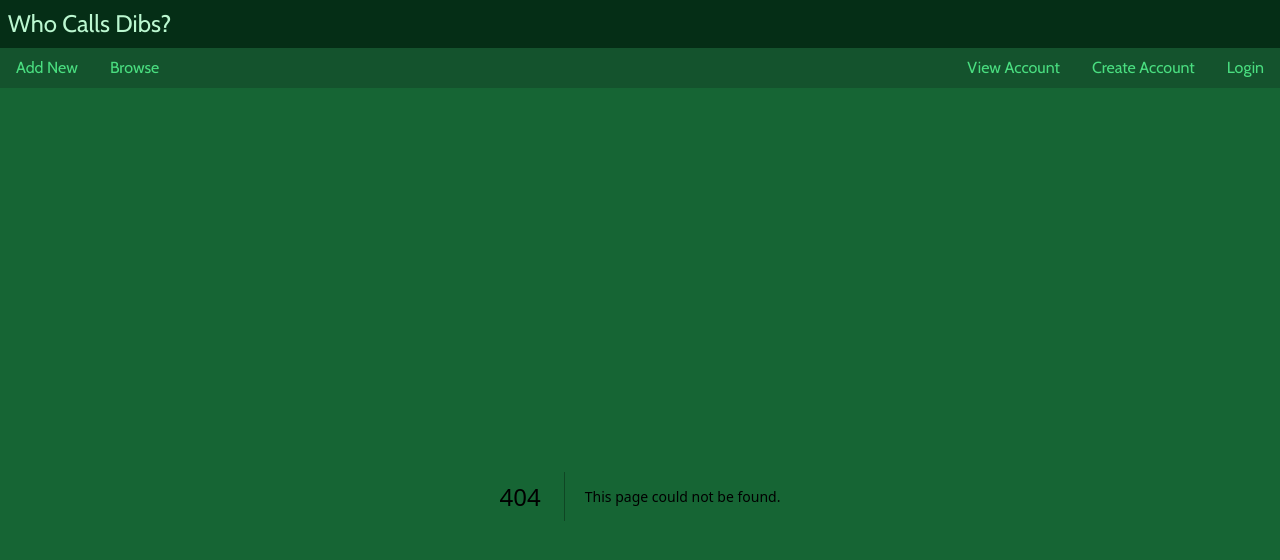
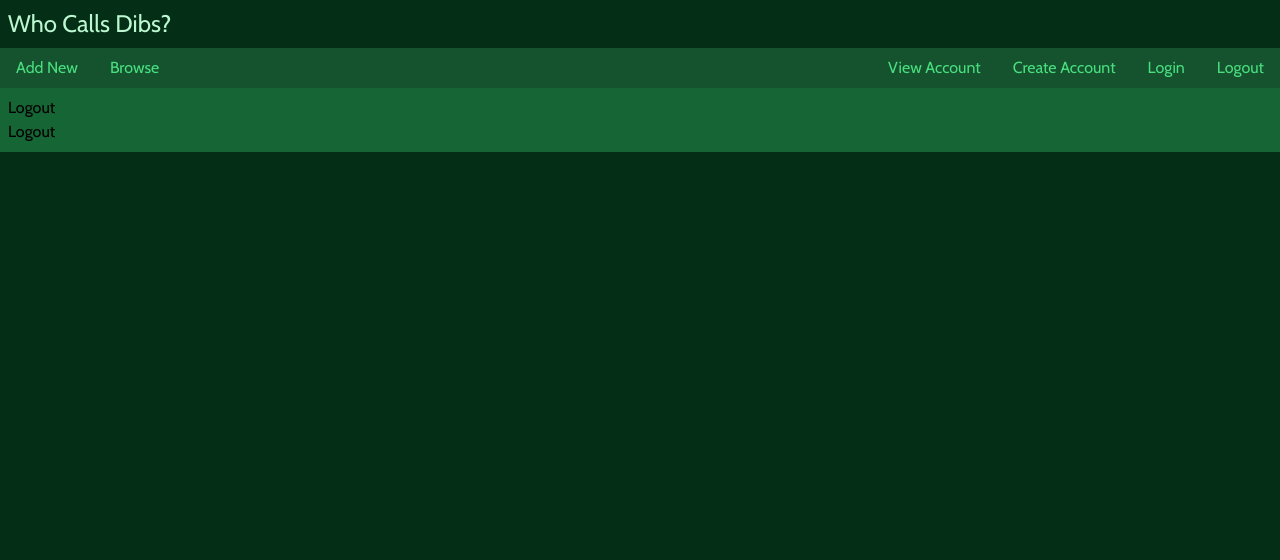
Before and after one commit to vkanicka/WhoCallsDibs, a Next.js app: page /account/logout in a window 1280 px wide. Before the commit this address had no page. Shown: the top 560 px of the page. Built offline with nearby package versions, Linux system fonts and the light colour scheme; no server answers.

Commit message:
Successfully logout and start logout UI

```diff
--- /dev/null
+++ b/src/app/account/logout/page.tsx
@@ -0,0 +1,35 @@
+/**
+ * Event handlers cannot be passed to child component Props
+ */
+'use client'
+
+import { LogoutUser } from "@/data/client"
+import { useRouter } from "next/navigation";
+
+const LoginPage = () => {
+        const router = useRouter()
+        const Success = (newItemPath: string) => {
+            router.push(newItemPath)
+        }
+
+    const submitLogout = async (e) => {
+        e.preventDefault();
+        try {
+            LogoutUser().then((logoutUserResponse) => {
+                console.log(logoutUserResponse)
+        }).then(() => {
+                Success(`/account/login/`)
+            })
+        }
+        catch (error) {
+            console.log(error)
+        }
+    }
+    return (
+        <div>
+            <h1>Logout</h1>
+            <button onClick={submitLogout}>Logout</button>
+        </div>
+    )
+}
+export default LoginPage;
--- a/src/components/subnav.tsx
+++ b/src/components/subnav.tsx
@@ -13,6 +13,7 @@ const Subnav = () => {
                 <Link href='/account/view/'>View Account</Link>
                 <Link href='/account/create/'>Create Account</Link>
                 <Link href='/account/login/'>Login</Link>
+                <Link href='/account/logout/'>Logout</Link>
             </div>
         </nav>
     )
--- a/src/data/client.ts
+++ b/src/data/client.ts
@@ -112,3 +112,14 @@ export const LoginUser = async ({ email, password }: User) => {
         console.log(error)
     }
 }
+
+export const LogoutUser = async () => {
+    try {
+        const response = await account.deleteSession('current');
+        console.log(response)
+        return response
+    }
+    catch (error) {
+        console.log(error)
+    }
+}
```
